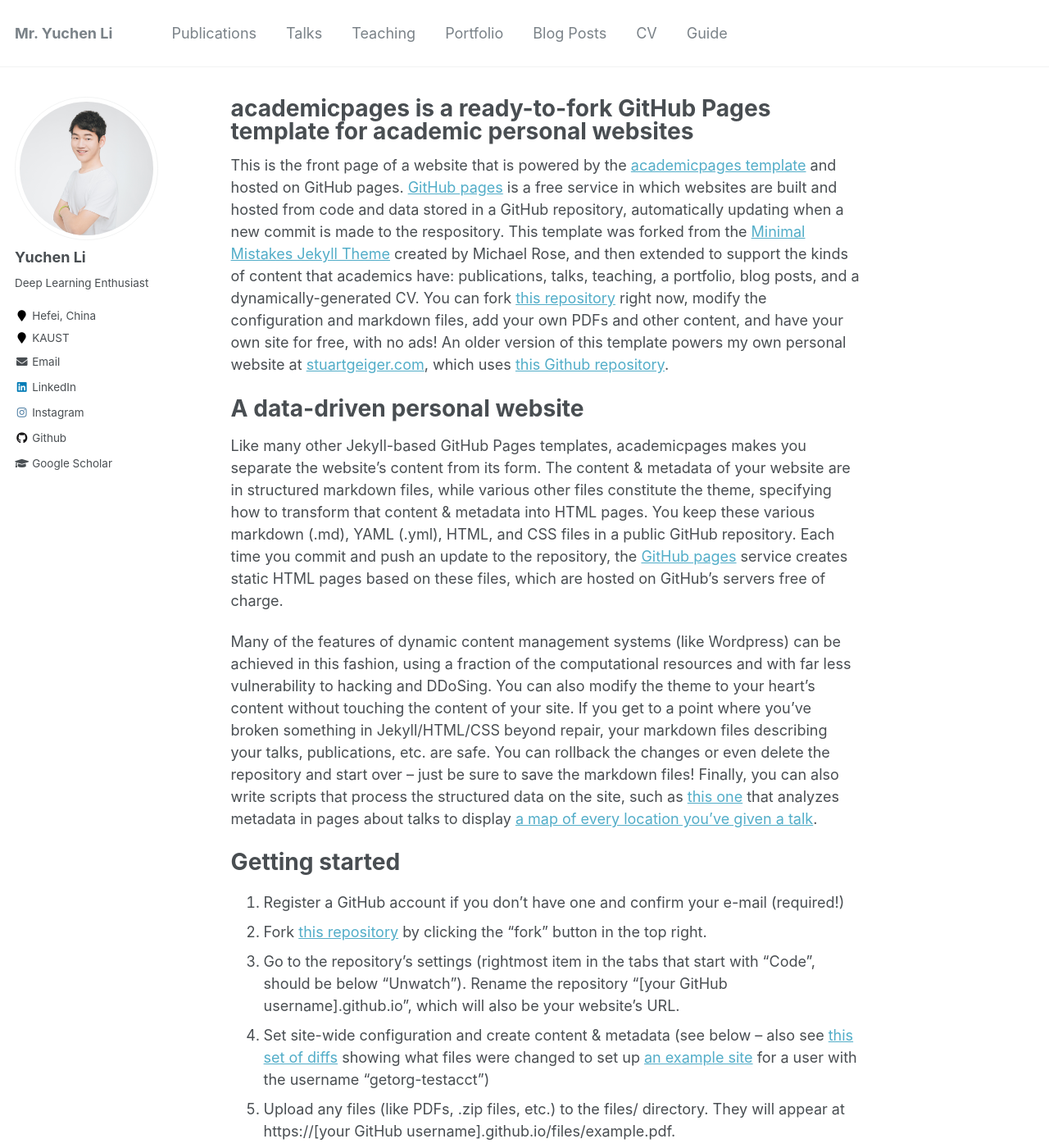
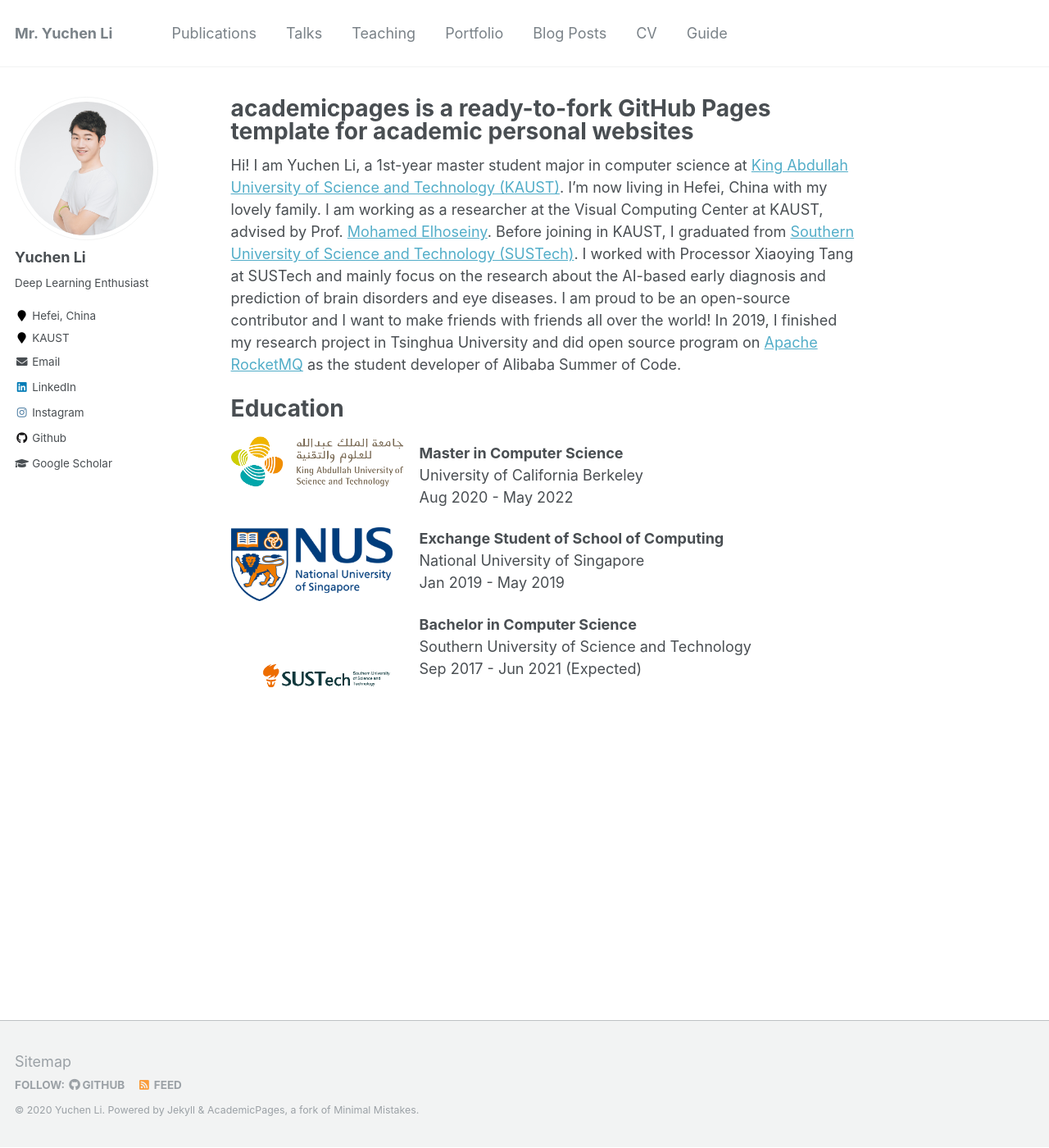
Before and after one commit to yuchenlichuck/me, a Jekyll site: the page built from _pages/about.md, in a window 1280 px wide and 1400 px high. Shown: the whole window at 82% size. Built offline with Jekyll 4.4.1, drawn with Linux system fonts in a browser that asks for light colours; some of the changed text lies outside the part shown.

Commit message:
config.yml

```diff
--- a/_pages/about.md
+++ b/_pages/about.md
@@ -8,43 +8,19 @@ redirect_from:
   - /about.html
 ---
 
-This is the front page of a website that is powered by the [academicpages template](https://github.com/academicpages/academicpages.github.io) and hosted on GitHub pages. [GitHub pages](https://pages.github.com) is a free service in which websites are built and hosted from code and data stored in a GitHub repository, automatically updating when a new commit is made to the respository. This template was forked from the [Minimal Mistakes Jekyll Theme](https://mmistakes.github.io/minimal-mistakes/) created by Michael Rose, and then extended to support the kinds of content that academics have: publications, talks, teaching, a portfolio, blog posts, and a dynamically-generated CV. You can fork [this repository](https://github.com/academicpages/academicpages.github.io) right now, modify the configuration and markdown files, add your own PDFs and other content, and have your own site for free, with no ads! An older version of this template powers my own personal website at [stuartgeiger.com](http://stuartgeiger.com), which uses [this Github repository](https://github.com/staeiou/staeiou.github.io).
+Hi! I am Yuchen Li, a 1st-year master student major in computer science at [King Abdullah University of Science and Technology (KAUST)](https://www.kaust.edu.sa/en). I'm now living in Hefei, China with my lovely family. I am working as a researcher at the Visual Computing Center at KAUST, advised by Prof. [Mohamed Elhoseiny](http://www.mohamed-elhoseiny.com/). Before joining in KAUST, I graduated from [Southern University of Science and Technology (SUSTech)](https://www.sustech.edu.cn/en/). I worked with Processor Xiaoying Tang at SUSTech and mainly focus on the research about the AI-based early diagnosis and prediction of brain disorders and eye diseases. I am proud to be an open-source contributor and I want to make friends with friends all over the world! In 2019, I finished my research project in Tsinghua University and did open source program on [Apache RocketMQ](http://rocketmq.apache.org/) as the student developer of Alibaba Summer of Code.
 
-A data-driven personal website
-======
-Like many other Jekyll-based GitHub Pages templates, academicpages makes you separate the website's content from its form. The content & metadata of your website are in structured markdown files, while various other files constitute the theme, specifying how to transform that content & metadata into HTML pages. You keep these various markdown (.md), YAML (.yml), HTML, and CSS files in a public GitHub repository. Each time you commit and push an update to the repository, the [GitHub pages](https://pages.github.com/) service creates static HTML pages based on these files, which are hosted on GitHub's servers free of charge.
+<h1 id="education">Education<br /></h1>
+<p><img src="../images/KAUST.png" alt="KAUST" style="width:210px;float:left" /></p>
+<p style="margin-left:230px"><b>Master in Computer Science</b><br />
+University of California Berkeley<br />
+Aug 2020 - May 2022</p>
+<p><img src="../images/NUS.png" alt="NUS" style="height:90px;float:left" /></p>
+<p style="margin-left:230px"><b>Exchange Student of School of Computing</b><br />
+National University of Singapore<br />
+Jan 2019 - May 2019</p>
 
-Many of the features of dynamic content management systems (like Wordpress) can be achieved in this fashion, using a fraction of the computational resources and with far less vulnerability to hacking and DDoSing. You can also modify the theme to your heart's content without touching the content of your site. If you get to a point where you've broken something in Jekyll/HTML/CSS beyond repair, your markdown files describing your talks, publications, etc. are safe. You can rollback the changes or even delete the repository and start over -- just be sure to save the markdown files! Finally, you can also write scripts that process the structured data on the site, such as [this one](https://github.com/academicpages/academicpages.github.io/blob/master/talkmap.ipynb) that analyzes metadata in pages about talks to display [a map of every location you've given a talk](https://academicpages.github.io/talkmap.html).
-
-Getting started
-======
-1. Register a GitHub account if you don't have one and confirm your e-mail (required!)
-1. Fork [this repository](https://github.com/academicpages/academicpages.github.io) by clicking the "fork" button in the top right.
-1. Go to the repository's settings (rightmost item in the tabs that start with "Code", should be below "Unwatch"). Rename the repository "[your GitHub username].github.io", which will also be your website's URL.
-1. Set site-wide configuration and create content & metadata (see below -- also see [this set of diffs](http://archive.is/3TPas) showing what files were changed to set up [an example site](https://getorg-testacct.github.io) for a user with the username "getorg-testacct")
-1. Upload any files (like PDFs, .zip files, etc.) to the files/ directory. They will appear at https://[your GitHub username].github.io/files/example.pdf.
-1. Check status by going to the repository settings, in the "GitHub pages" section
-
-Site-wide configuration
-------
-The main configuration file for the site is in the base directory in [_config.yml](https://github.com/academicpages/academicpages.github.io/blob/master/_config.yml), which defines the content in the sidebars and other site-wide features. You will need to replace the default variables with ones about yourself and your site's github repository. The configuration file for the top menu is in [_data/navigation.yml](https://github.com/academicpages/academicpages.github.io/blob/master/_data/navigation.yml). For example, if you don't have a portfolio or blog posts, you can remove those items from that navigation.yml file to remove them from the header.
-
-Create content & metadata
-------
-For site content, there is one markdown file for each type of content, which are stored in directories like _publications, _talks, _posts, _teaching, or _pages. For example, each talk is a markdown file in the [_talks directory](https://github.com/academicpages/academicpages.github.io/tree/master/_talks). At the top of each markdown file is structured data in YAML about the talk, which the theme will parse to do lots of cool stuff. The same structured data about a talk is used to generate the list of talks on the [Talks page](https://academicpages.github.io/talks), each [individual page](https://academicpages.github.io/talks/2012-03-01-talk-1) for specific talks, the talks section for the [CV page](https://academicpages.github.io/cv), and the [map of places you've given a talk](https://academicpages.github.io/talkmap.html) (if you run this [python file](https://github.com/academicpages/academicpages.github.io/blob/master/talkmap.py) or [Jupyter notebook](https://github.com/academicpages/academicpages.github.io/blob/master/talkmap.ipynb), which creates the HTML for the map based on the contents of the _talks directory).
-
-**Markdown generator**
-
-I have also created [a set of Jupyter notebooks](https://github.com/academicpages/academicpages.github.io/tree/master/markdown_generator
-) that converts a CSV containing structured data about talks or presentations into individual markdown files that will be properly formatted for the academicpages template. The sample CSVs in that directory are the ones I used to create my own personal website at stuartgeiger.com. My usual workflow is that I keep a spreadsheet of my publications and talks, then run the code in these notebooks to generate the markdown files, then commit and push them to the GitHub repository.
-
-How to edit your site's GitHub repository
-------
-Many people use a git client to create files on their local computer and then push them to GitHub's servers. If you are not familiar with git, you can directly edit these configuration and markdown files directly in the github.com interface. Navigate to a file (like [this one](https://github.com/academicpages/academicpages.github.io/blob/master/_talks/2012-03-01-talk-1.md) and click the pencil icon in the top right of the content preview (to the right of the "Raw | Blame | History" buttons). You can delete a file by clicking the trashcan icon to the right of the pencil icon. You can also create new files or upload files by navigating to a directory and clicking the "Create new file" or "Upload files" buttons.
-
-Example: editing a markdown file for a talk
-![Editing a markdown file for a talk](/images/editing-talk.png)
-
-For more info
-------
-More info about configuring academicpages can be found in [the guide](https://academicpages.github.io/markdown/). The [guides for the Minimal Mistakes theme](https://mmistakes.github.io/minimal-mistakes/docs/configuration/) (which this theme was forked from) might also be helpful.
+<p><img src="../images/SUSTech.png" alt="NUS" width="230px" style="float:left"/></p>
+<p style="margin-left:230px"><b>Bachelor in Computer Science</b><br />
+Southern University of Science and Technology<br />
+Sep 2017 - Jun 2021 (Expected)</p>
```
